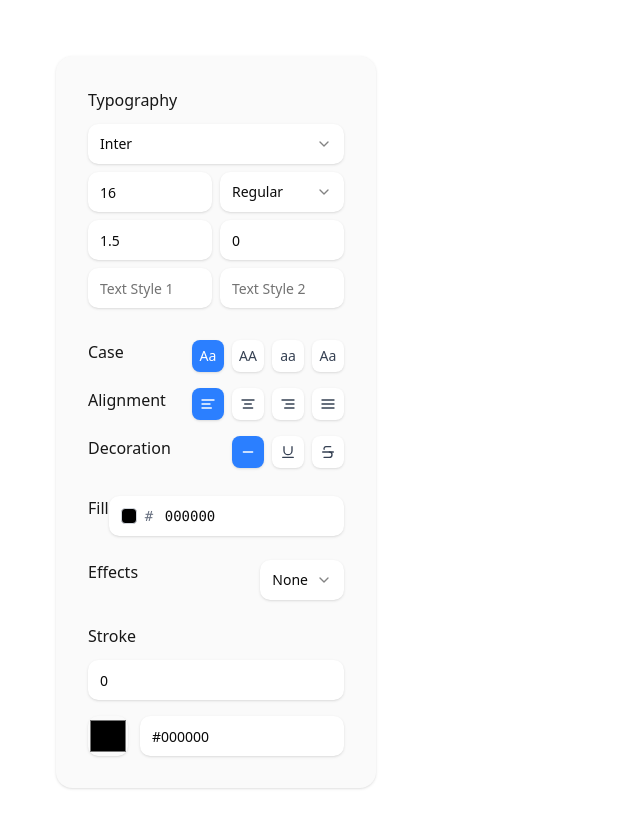
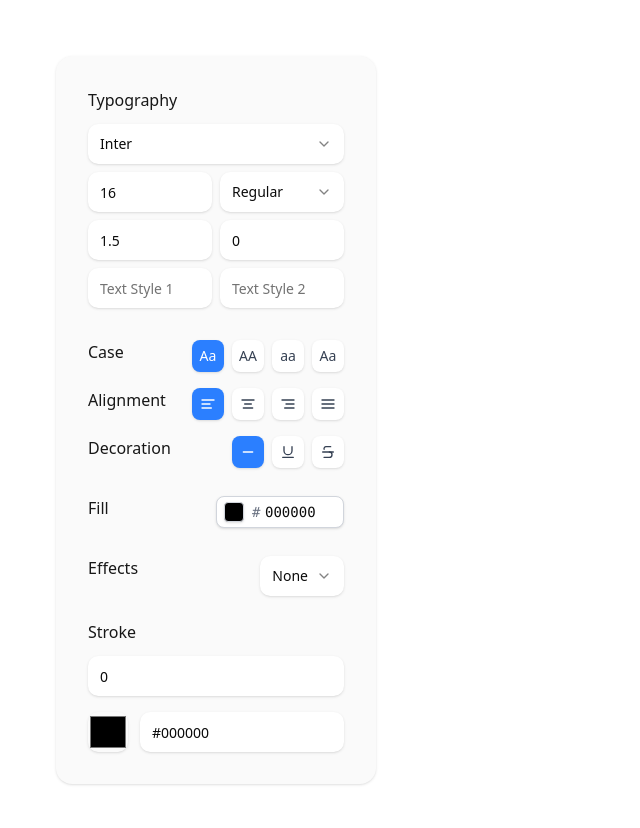
Before and after one commit to Gitstar-OC/oc0, a Next.js app: page /fonts in a window 1280 px wide. Shown: the top 828 px of the page, without its empty margins (0-640 px from the left). Built offline with nearby package versions, Linux system fonts and the light colour scheme.

Commit message:
Updated the fill section and moved the color picker inside of the input

```diff
--- a/components/fonts/font-picker.tsx
+++ b/components/fonts/font-picker.tsx
@@ -294,69 +294,80 @@ function DecorationSection({ fontProperties, updateProperty }: SectionProps) {
   );
 }
 
-// ...existing code...
+
 function FillSection({ fontProperties, updateProperty }: SectionProps) {
-  const [hexValue, setHexValue] = React.useState(fontProperties.color.replace('#', ''));
+  const [hexValue, setHexValue] = React.useState(fontProperties.color.replace("#", ""))
+  const colorInputRef = React.useRef<HTMLInputElement>(null)
 
   const handleHexChange = (value: string) => {
-    // Remove any non-hex characters
-    let cleanValue = value.replace(/[^0-9a-fA-F]/g, '').toLowerCase();
-
-    // Only auto-repeat if it's a single character AND the input is being typed (not backspaced)
-    if (cleanValue.length === 1 && value.length === 1) {
-      cleanValue = cleanValue.repeat(6);
+    const cleanValue = value
+      .replace(/[^0-9a-fA-F]/g, "")
+      .toLowerCase()
+      .slice(0, 6)
+    setHexValue(cleanValue)
   }
 
-    // Limit to 6 characters
-    cleanValue = cleanValue.slice(0, 6);
-    setHexValue(cleanValue);
-  };
+  const handleKeyDown = (e: React.KeyboardEvent<HTMLInputElement>) => {
+    if (e.key === "Enter") {
+      e.preventDefault()
 
-  const handleKeyDown = (e: React.KeyboardEvent<HTMLInputElement>) => {
-    if (e.key === 'Enter') {
-      e.preventDefault();
-      if (hexValue.length >= 3) {
-        const paddedHex = hexValue.length < 6 ? hexValue.padEnd(6, '0') : hexValue;
-        setHexValue(paddedHex);
-        updateProperty("color", `#${paddedHex}`);
+      // Auto-complete only on Enter if single character
+      if (hexValue.length === 1) {
+        const completedHex = hexValue.repeat(6)
+        setHexValue(completedHex)
+        updateProperty("color", `#${completedHex}`)
+      } else if (hexValue.length >= 3) {
+        const paddedHex = hexValue.length < 6 ? hexValue.padEnd(6, "0") : hexValue
+        setHexValue(paddedHex)
+        updateProperty("color", `#${paddedHex}`)
       }
-    } else if (e.key === 'ArrowUp' || e.key === 'ArrowDown') {
-      e.preventDefault();
-      const currentHex = parseInt(hexValue || '000000', 16);
-      const increment = e.key === 'ArrowUp' ? 1 : -1;
-      const newHex = Math.max(0, Math.min(0xffffff, currentHex + increment));
-      const newHexString = newHex.toString(16).padStart(6, '0');
-      setHexValue(newHexString);
-      updateProperty("color", `#${newHexString}`);
+    } else if (e.key === "ArrowUp" || e.key === "ArrowDown") {
+      e.preventDefault()
+      const currentHex = Number.parseInt(hexValue || "000000", 16)
+      const increment = e.key === "ArrowUp" ? 1 : -1
+      const newHex = Math.max(0, Math.min(0xffffff, currentHex + increment))
+      const newHexString = newHex.toString(16).padStart(6, "0")
+      setHexValue(newHexString)
+      updateProperty("color", `#${newHexString}`)
     }
-  };
+  }
 
-  const handleColorChange = (color: string) => {
-    updateProperty("color", color);
-    setHexValue(color.replace('#', ''));
-  };
+  const handleColorBoxClick = () => {
+    colorInputRef.current?.click()
+  }
+
+  const handleColorPickerChange = (e: React.ChangeEvent<HTMLInputElement>) => {
+    const color = e.target.value
+    const newHex = color.replace("#", "")
+    setHexValue(newHex)
+    updateProperty("color", color)
+  }
 
   React.useEffect(() => {
-    setHexValue(fontProperties.color.replace('#', ''));
-  }, [fontProperties.color]);
+    setHexValue(fontProperties.color.replace("#", ""))
+  }, [fontProperties.color])
 
   return (
     <div className="mb-6 flex place-content-between">
       <Heading>Fill</Heading>
       <div className="space-y-4">
         <div className="relative">
+          <div className="relative flex items-center">
+            <button
+              onClick={handleColorBoxClick}
+              className="absolute left-2 top-1/2 transform -translate-y-1/2 w-5 h-5 rounded border border-gray-300 shadow-sm hover:border-gray-400 transition-colors cursor-pointer z-10"
+              style={{ backgroundColor: `#${hexValue}` }}
+            />
+
             <input
+              ref={colorInputRef}
               type="color"
-            value={fontProperties.color}
-            onChange={(e) => handleColorChange(e.target.value)}
-            className="absolute left-3 top-1/2 transform -translate-y-1/2 w-4 h-4 rounded border-0 cursor-pointer opacity-0"
+              value={`#${hexValue}`}
+              onChange={handleColorPickerChange}
+              className="absolute opacity-0 pointer-events-none"
             />
-          <div
-            className="absolute left-3 top-1/2 transform -translate-y-1/2 w-4 h-4 rounded border border-gray-300 cursor-pointer"
-            style={{ backgroundColor: fontProperties.color }}
-            onClick={() => document.querySelector('input[type="color"]')?.click()}
-          />
-          <span className="absolute left-9 top-1/2 transform -translate-y-1/2 text-gray-500 text-sm font-mono">
+
+            <span className="absolute left-9 top-1/2 transform -translate-y-1/2 text-gray-500 text-sm font-mono pointer-events-none">
               #
             </span>
             <input
@@ -364,17 +375,16 @@ function FillSection({ fontProperties, updateProperty }: SectionProps) {
               value={hexValue}
               onChange={(e) => handleHexChange(e.target.value)}
               onKeyDown={handleKeyDown}
-            className="w-full bg-background rounded-lg shadow-sm h-10 pl-14 pr-3 font-mono text-sm border-0 focus:ring-2 focus:ring-blue-500 focus:outline-none"
+              className="w-32 bg-white rounded-md shadow-sm h-8 pl-12 pr-3 font-mono text-sm border border-gray-300 focus:ring-2 focus:ring-blue-500 focus:outline-none focus:border-blue-500 transition-all"
               placeholder="000000"
               maxLength={6}
             />
           </div>
         </div>
       </div>
-  );
+    </div>
+  )
 }
-// ...existing code...
-
 
 function EffectsSection({ fontProperties, updateProperty }: SectionProps) {
   return (
```
Lines whose indentation alone changed are shown as unchanged.
